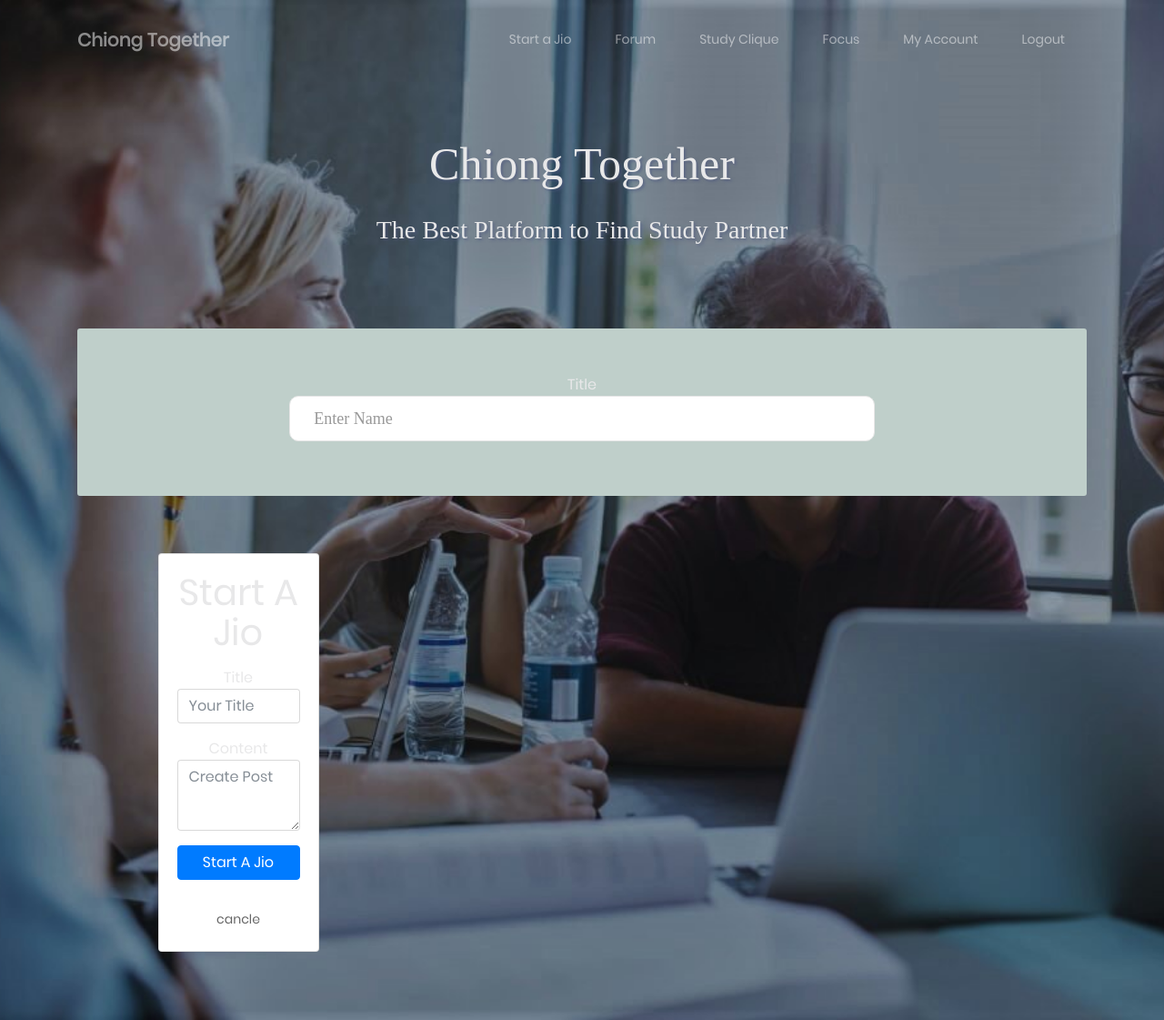
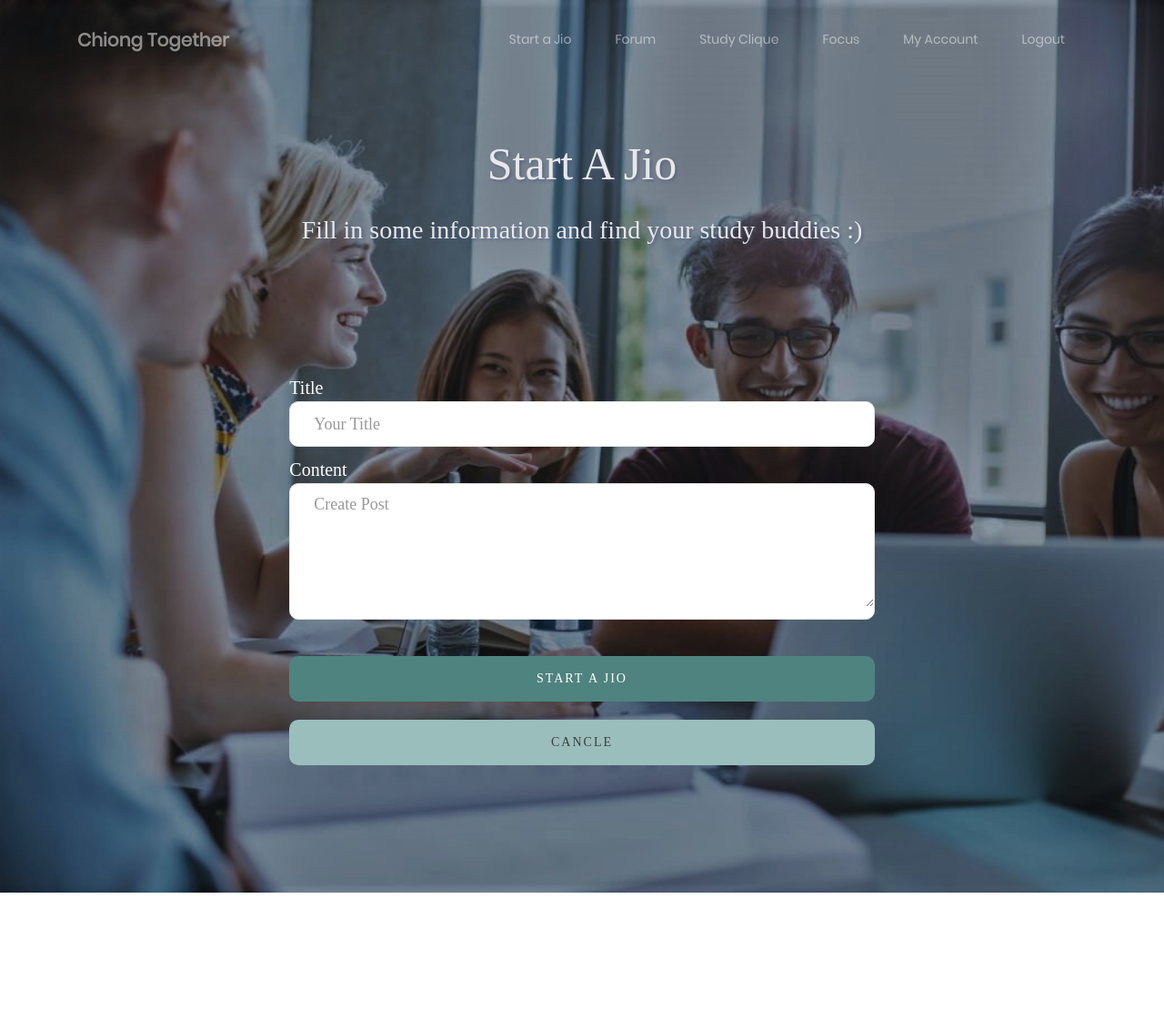
Before and after one commit to liushiru/ChiongTogether, a Node server app: page /forum/studyPost in a window 1280 px wide. Shown: the whole page at 91% size. After the commit the page ends 981 px from the top, so only its background shows below. Run offline with Node 20, Linux system fonts and the light colour scheme; the visitor is signed in with stand-in values (Sample User, id 1); some libraries are stand-ins or nearby versions; some web fonts are replaced.

Commit message:
start a jio css

```diff
--- a/style/css/forum.css
+++ b/style/css/forum.css
@@ -119,7 +119,12 @@
 .post-content-section-a {
     width: 100%;
     padding: 50px ;
-    background-color: #bfcfca;
     margin: 15px;
     border-radius: 3px;
 }
+label {
+    text-align: left;
+    color: white;
+    font-family: Montserrat-Regular;
+    font-size: 20px;
+}
--- a/style/css/login.css
+++ b/style/css/login.css
@@ -270,6 +270,27 @@ iframe {
   margin-bottom: 10px;
 }
 
+.type-in-text {
+  width: 100%;
+  height: 150px;
+  border: 1px solid #e6e6e6;
+  background-color: white;
+  border-radius: 10px;
+  margin-bottom: 10px;
+
+}
+
+.text-input {
+  display: block;
+  width: 100%;
+  background: transparent;
+  font-family: Montserrat-Regular;
+  font-size: 18px;
+  color: #555555;
+  line-height: 2.5;
+  padding: 0 26px;
+}
+
 .login-input {
   display: block;
   width: 100%;
--- a/views/forum/createPost-study.ejs
+++ b/views/forum/createPost-study.ejs
@@ -44,8 +44,8 @@
           <div class="col-lg-12">
               <div class="type-message">
 
-                  <h1>Chiong Together</h1>
-                  <h3>The Best Platform to Find Study Partner</h3>
+                  <h1>Start A Jio</h1>
+                  <h3>Fill in some information and find your study buddies :)</h3>
 
               </div>
           </div>
@@ -56,60 +56,42 @@
 
           <form class="col-lg-8 mx-auto" id="form-study" action="/forum/studyPost" method="POST">
 
-
               <label for="title">Title</label>
               <div class="type-in-bar">
                 <input
-                  type="name"
-                  id="name"
-                  name="name"
+                  type="title"
+                  id="title-study"
+                  name="title"
                   class="login-input"
-                  placeholder="Enter Name"
-                  value="<%= typeof name != 'undefined' ? name : '' %>"
+                  placeholder="Your Title"
                 />
               </div>
+
+              <label for="content">Content</label>
+              <div class="type-in-text">
+                <textarea
+                  rows="3"
+                  type="content"
+                  id="content-study"
+                  name="content"
+                  class="text-input"
+                  placeholder="Create Post"
+                ></textarea>
+              </div>
+
+              <button type="submit" class="login-btn">
+                Start A Jio
+              </button>
+
+              <a href="/forum/startJio" class="register-btn">Cancle</a>
             </form>
+
 
       </div>
   </div>
 </div>
 
-<div class="row mt-5">
-    <div class="col-md-6 m-auto">
-      <div class="card card-body">
-        <h1 class="text-center mb-3"><i class="fas fa-sign-in-alt"></i>Start A Jio</h1>
 
-        <form id="form-study" action="/forum/studyPost" method="POST">
-          <div class="form-group">
-            <label for="title">Title</label>
-            <input
-              type="title"
-              id="title-study"
-              name="title"
-              class="form-control"
-              placeholder="Your Title"
-            />
-          </div>
-
-          <div class="form-group">
-            <label for="content">Content</label>
-            <textarea
-              rows="3"
-              type="content"
-              id="content-study"
-              name="content"
-              class="form-control"
-              placeholder="Create Post"
-            ></textarea>
-          </div>
-
-          <button type="submit" class="btn btn-primary btn-block">Start A Jio</button>
-
-        </form>
-
-        <p class="lead mt-4">
-          <a href="/forum/startJio">cancle</a>
-        </p>
 
       </div>
     </div>
```
